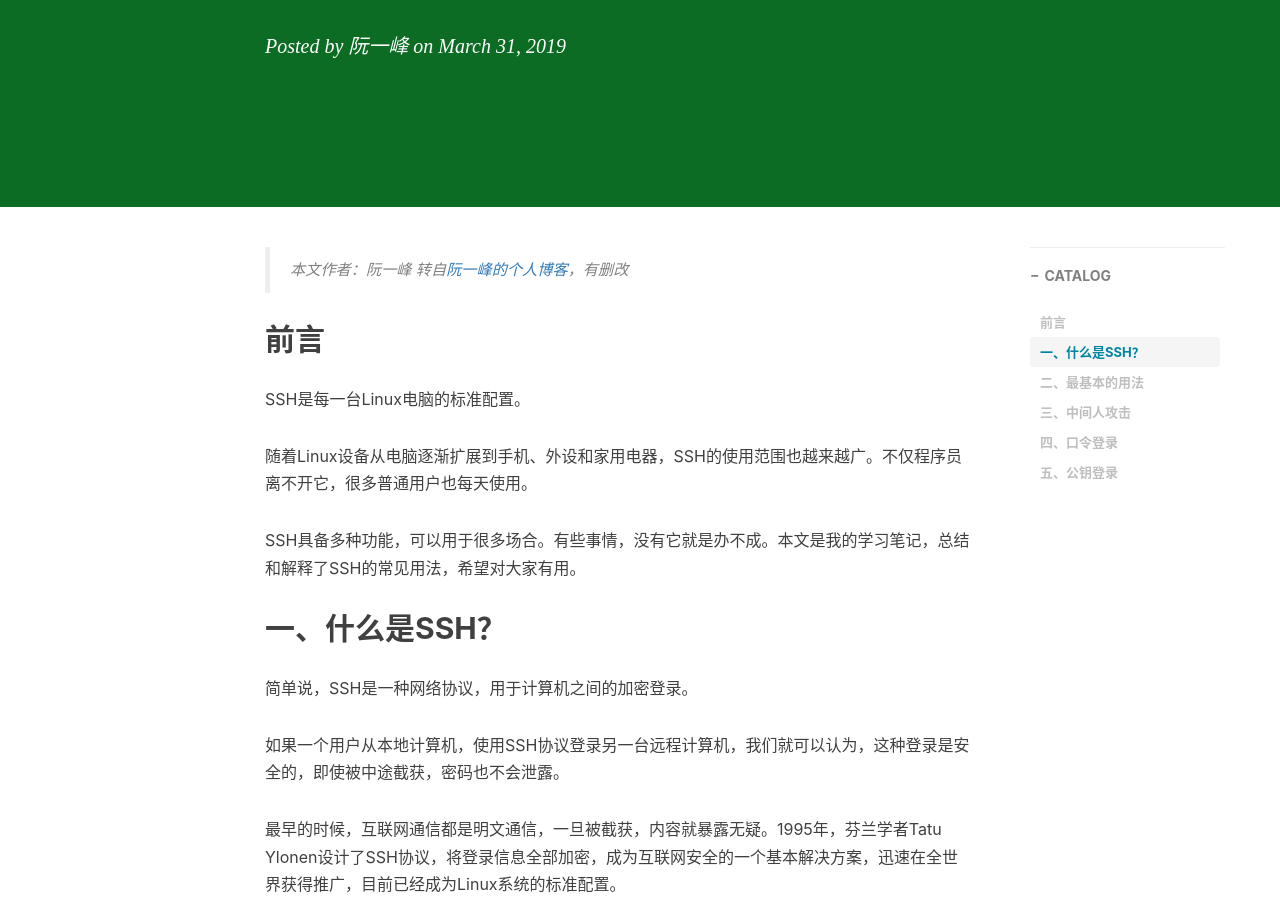
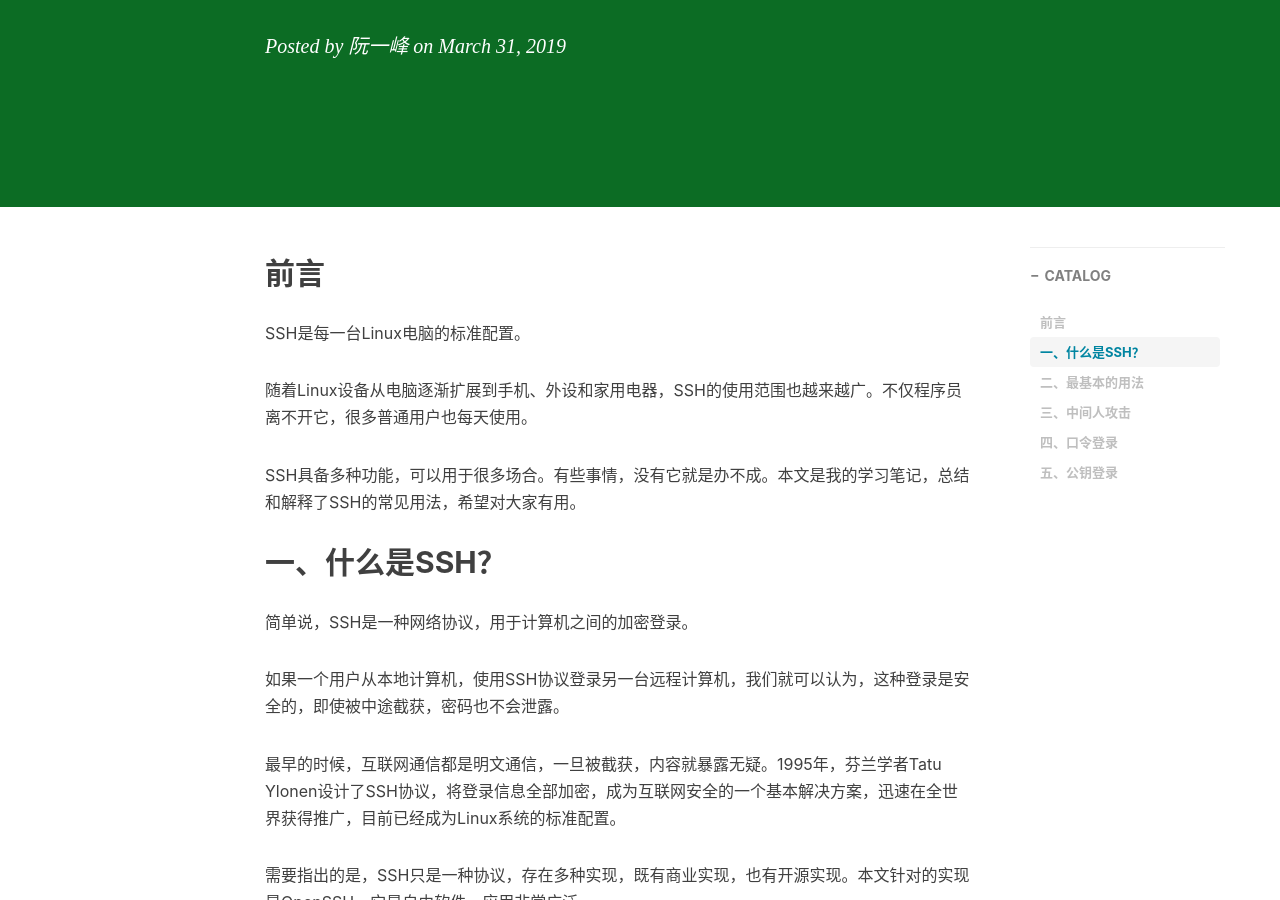
Before and after one commit to yarkable/yarkable.github.io, a Jekyll site: the page built from _posts/2019-03-31-SSH原理与运用（一）：远程登录.md, in a window 1280 px wide and 900 px high, scrolled down 476 px. Built offline with Jekyll 4.4.1, drawn with Linux system fonts in a browser that asks for light colours; nearby versions of some CDN libraries; comment, search, counter and statistics services are not loaded.

Commit message:
upload sixth post

```diff
--- a/_posts/2019-03-31-SSH原理与运用（一）：远程登录.md
+++ b/_posts/2019-03-31-SSH原理与运用（一）：远程登录.md
@@ -11,9 +11,6 @@ tags:
     - ssh
     - linux
 ---
-
-> 本文作者：阮一峰
-> 转自[阮一峰的个人博客](http://www.ruanyifeng.com/blog/2011/12/ssh_remote_login.html)，有删改
 
 ## 前言
 
```
Also changed, not shown: other parts of _posts/2019-03-31-SSH原理与运用（一）：远程登录.md (+2 -0 lines).
